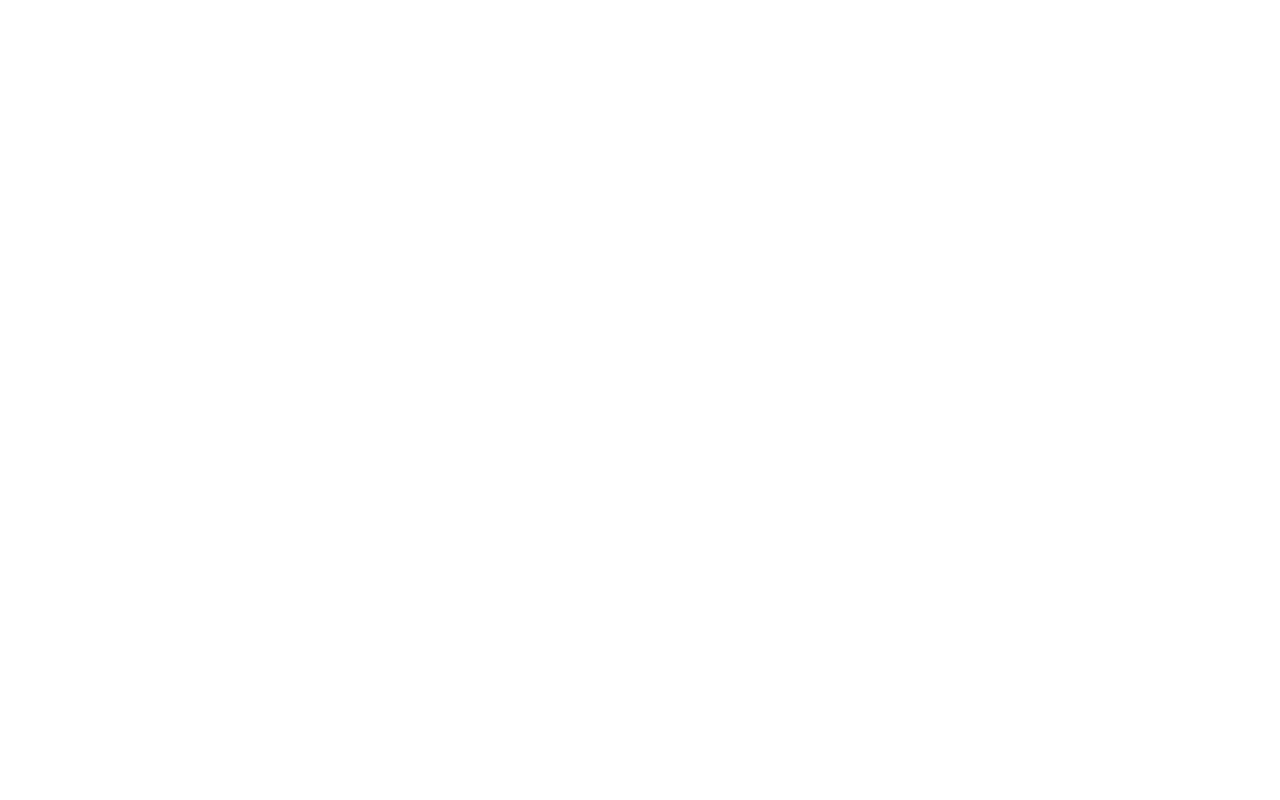
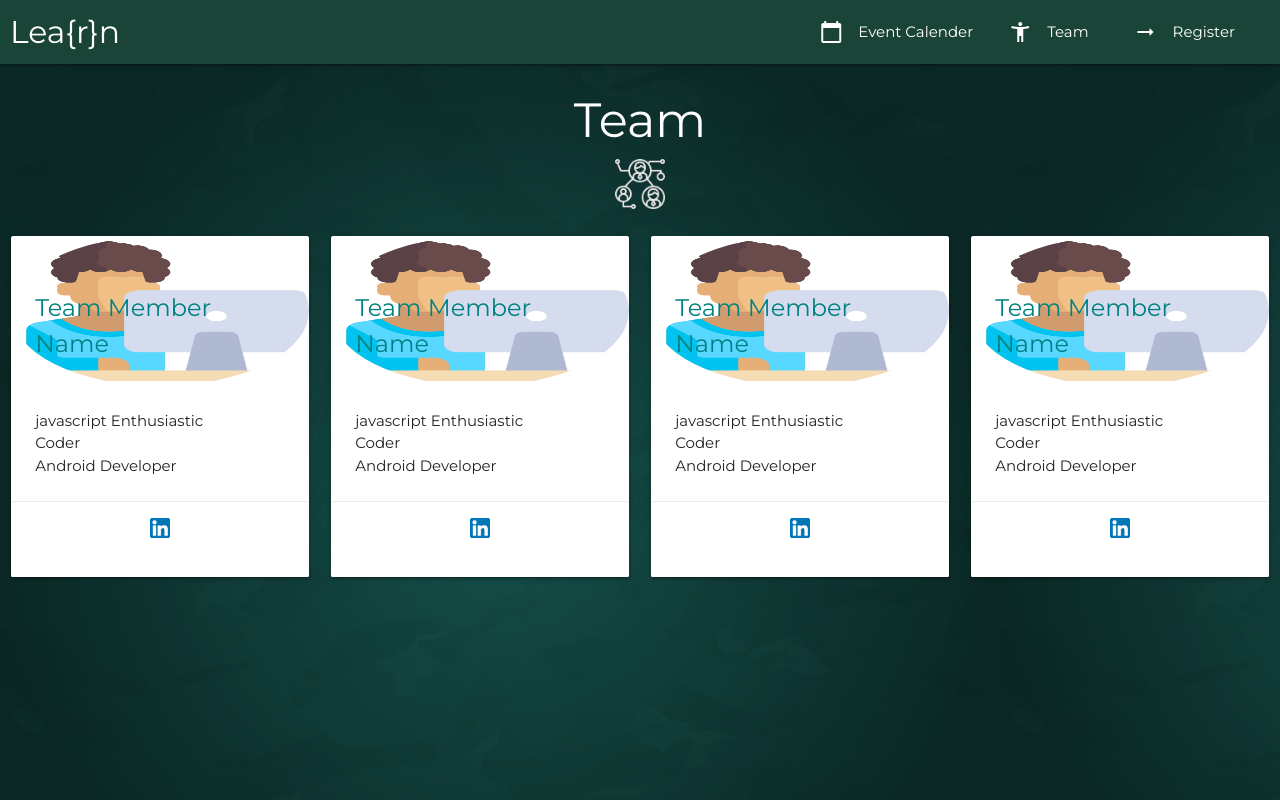
Before and after one commit to nishant1596/tinkerhub-proto, a plain HTML site: page team.html in a window 1280 px wide. Drawn offline with Linux system fonts and the light colour scheme.

Commit message:
First page completed

```diff
--- /dev/null
+++ b/register.html
@@ -0,0 +1,70 @@
+<!DOCTYPE html>
+  <html>
+    <head>
+      <link href="https://fonts.googleapis.com/icon?family=Material+Icons" rel="stylesheet">
+      <link type="text/css" rel="stylesheet" href="materialize/css/materialize.min.css"  media="screen,projection"/>
+      <link rel="stylesheet" href="style.css">
+      <meta name="viewport" content="width=device-width, initial-scale=1.0"/>
+    </head>
+    <body>
+<!-- HTML code starts -->
+<!-- Dropdown Structure -->
+
+<!-- Navigation Bar starts-->
+<div class=" front-ui-background">
+
+<div class="navbar-fixed">
+  <nav>
+     <div class="nav-wrapper">
+       <a href="#!" class="brand-logo">
+        Lea{r}n
+       </a>
+       <a href="#" data-target="mobile-demo" class="sidenav-trigger"><i class="material-icons">menu</i></a>
+       <ul class="right hide-on-med-and-down">
+         <li><i class="material-icons">calendar_today</i></li>
+         <li><a href="calender.html">Event Calender</a></li>
+         <li><span style="padding-right:20px;"></span></li>
+
+         <li><i class="material-icons">accessibility_new</i></li>
+         <li><a href="team.html">Team</a></li>
+         <li><span style="padding-right:30px;"></span></li>
+
+         <li><i class="material-icons">arrow_right_alt</i></li>
+         <li><a href="register.html">Register</a></li>
+         <li><span style="padding-right:20px;"></span></li>
+         <!-- <li><a href="mobile.html">Mobile</a></li> -->
+       </ul>
+     </div>
+   </nav>
+</div>
+
+ <ul class="sidenav" id="mobile-demo">
+   <!-- <li></li> -->
+   <li><a href="calender.html"><i class="material-icons" style="color:white;">event_available</i>Event Calender</a></li>
+   <!-- <li><span style="padding-right:20px;"></span></li> -->
+
+   <!-- <li></li> -->
+   <li><a href="team.html"><i class="material-icons" style="color:white;">accessibility_new</i>Team</a></li>
+   <!-- <li><span style="padding-right:30px;"></span></li> -->
+
+   <!-- <li></li> -->
+   <li><a href="register.html"><i class="material-icons" style="color:white;">arrow_right_alt</i>Register</a></li>
+   <!-- <li><span style="padding-right:20px;"></span></li> -->
+ </ul>
+<!-- Navigation Bar Finishes-->
+<div class="container center">
+  <iframe src="https://docs.google.com/forms/d/e/1FAIpQLSeCQ_hQiUhE1MWQL5jMmSOi0Yi47wucoPDToIkF-hBHCeob5A/viewform?embedded=true" width="700" height="1000" frameborder="0" marginheight="0" marginwidth="0">Loading...</iframe>
+</div>
+
+<!-- HTML code ends -->
+      <script src="materialize/jquery.js" charset="utf-8"></script>
+      <script src="app.js" charset="utf-8"></script>
+      <script type="text/javascript" src="materialize/js/materialize.min.js"></script>
+      <script>
+      $(document).ready(function(){
+         $('.sidenav').sidenav();
+       });
+       $(".dropdown-trigger").dropdown();
+      </script>
+    </body>
+  </html>
--- a/style.css
+++ b/style.css
@@ -72,6 +72,14 @@ ul.ask-question-about{
   margin-top: -48px;
   background: linear-gradient(to right, rgba(0, 0, 0, 0.4),rgba(0, 0, 0, 0.4)),url('./icons/background1.jpg');
 }
+.team-title{
+  font-size: 3.2rem;
+  color: white;
+  /* font-weight: bold; */
+  margin-top: 20px;
+}
+
+
 @media screen and (max-width: 720px) {
   .tinkerhub-logo{
     height: 50%;
--- a/team.html
+++ b/team.html
@@ -0,0 +1,150 @@
+<!DOCTYPE html>
+  <html>
+    <head>
+      <link href="https://fonts.googleapis.com/icon?family=Material+Icons" rel="stylesheet">
+      <link type="text/css" rel="stylesheet" href="materialize/css/materialize.min.css"  media="screen,projection"/>
+      <link rel="stylesheet" href="style.css">
+      <meta name="viewport" content="width=device-width, initial-scale=1.0"/>
+    </head>
+    <body>
+<!-- HTML code starts -->
+<!-- Dropdown Structure -->
+
+<!-- Navigation Bar starts-->
+<div class=" front-ui-background">
+
+<div class="navbar-fixed">
+  <nav>
+     <div class="nav-wrapper">
+       <a href="#!" class="brand-logo">
+        Lea{r}n
+       </a>
+       <a href="#" data-target="mobile-demo" class="sidenav-trigger"><i class="material-icons">menu</i></a>
+       <ul class="right hide-on-med-and-down">
+         <li><i class="material-icons">calendar_today</i></li>
+         <li><a href="calender.html">Event Calender</a></li>
+         <li><span style="padding-right:20px;"></span></li>
+
+         <li><i class="material-icons">accessibility_new</i></li>
+         <li><a href="team.html">Team</a></li>
+         <li><span style="padding-right:30px;"></span></li>
+
+         <li><i class="material-icons">arrow_right_alt</i></li>
+         <li><a href="register.html">Register</a></li>
+         <li><span style="padding-right:20px;"></span></li>
+         <!-- <li><a href="mobile.html">Mobile</a></li> -->
+       </ul>
+     </div>
+   </nav>
+</div>
+
+ <ul class="sidenav" id="mobile-demo">
+   <!-- <li></li> -->
+   <li><a href="calender.html"><i class="material-icons" style="color:white;">event_available</i>Event Calender</a></li>
+   <!-- <li><span style="padding-right:20px;"></span></li> -->
+
+   <!-- <li></li> -->
+   <li><a href="team.html"><i class="material-icons" style="color:white;">accessibility_new</i>Team</a></li>
+   <!-- <li><span style="padding-right:30px;"></span></li> -->
+
+   <!-- <li></li> -->
+   <li><a href="register.html"><i class="material-icons" style="color:white;">arrow_right_alt</i>Register</a></li>
+   <!-- <li><span style="padding-right:20px;"></span></li> -->
+ </ul>
+<!-- Navigation Bar Finishes-->
+<div class="container center team-title">
+  Team
+  <div class="">
+    <img src="icons/connection.png" alt="" height="50" width="50">
+  </div>
+</div>
+
+<div class="row">
+  <!-- Card starting -->
+   <div class="col s12 m6 l3">
+     <div class="card">
+       <div class="card-image">
+         <img src="icons/student.png" class="center" height="150px" width="50%" style="border-radius:50%; ">
+         <span class="card-title" style="color:teal;">Team Member Name</span>
+       </div>
+       <div class="card-content">
+         javascript Enthusiastic <br>
+         Coder <br>
+         Android Developer
+       </div>
+       <div class="card-action">
+         <a href="#" ><img src="icons/linkedin.png" style="display:block;margin: 0px auto" height="20px"></a>
+       </div>
+     </div>
+   </div>
+   <!-- Card Ending -->
+   <!-- Card starting -->
+    <div class="col s12 m6 l3">
+      <div class="card">
+        <div class="card-image">
+          <img src="icons/student.png" class="center" height="150px" width="50%" style="border-radius:50%; ">
+          <span class="card-title" style="color:teal;">Team Member Name</span>
+        </div>
+        <div class="card-content">
+          javascript Enthusiastic <br>
+          Coder <br>
+          Android Developer
+        </div>
+        <div class="card-action">
+          <a href="#" ><img src="icons/linkedin.png" style="display:block;margin: 0px auto" height="20px"></a>
+        </div>
+      </div>
+    </div>
+    <!-- Card Ending -->
+    <!-- Card starting -->
+     <div class="col s12 m6 l3">
+       <div class="card">
+         <div class="card-image">
+           <img src="icons/student.png" class="center" height="150px" width="50%" style="border-radius:50%; ">
+           <span class="card-title" style="color:teal;">Team Member Name</span>
+         </div>
+         <div class="card-content">
+           javascript Enthusiastic <br>
+           Coder <br>
+           Android Developer
+         </div>
+         <div class="card-action">
+           <a href="#" ><img src="icons/linkedin.png" style="display:block;margin: 0px auto" height="20px"></a>
+         </div>
+       </div>
+     </div>
+     <!-- Card Ending -->
+     <!-- Card starting -->
+      <div class="col s12 m6 l3">
+        <div class="card">
+          <div class="card-image">
+            <img src="icons/student.png" class="center" height="150px" width="50%" style="border-radius:50%; ">
+            <span class="card-title" style="color:teal;">Team Member Name</span>
+          </div>
+          <div class="card-content">
+            javascript Enthusiastic <br>
+            Coder <br>
+            Android Developer
+          </div>
+          <div class="card-action">
+            <a href="#" ><img src="icons/linkedin.png" style="display:block;margin: 0px auto" height="20px"></a>
+          </div>
+        </div>
+      </div>
+      <!-- Card Ending -->
+ </div>
+
+
+
+<!-- HTML code ends -->
+      <script src="materialize/jquery.js" charset="utf-8"></script>
+      <script src="app.js" charset="utf-8"></script>
+      <script type="text/javascript" src="materialize/js/materialize.min.js"></script>
+      <script>
+      $(document).ready(function(){
+         $('.sidenav').sidenav();
+       });
+       $(".dropdown-trigger").dropdown();
+      </script>
+    </body>
+  </html>
```
Also changed, not shown: icons/connection.png (added), icons/linkedin.png (added).
